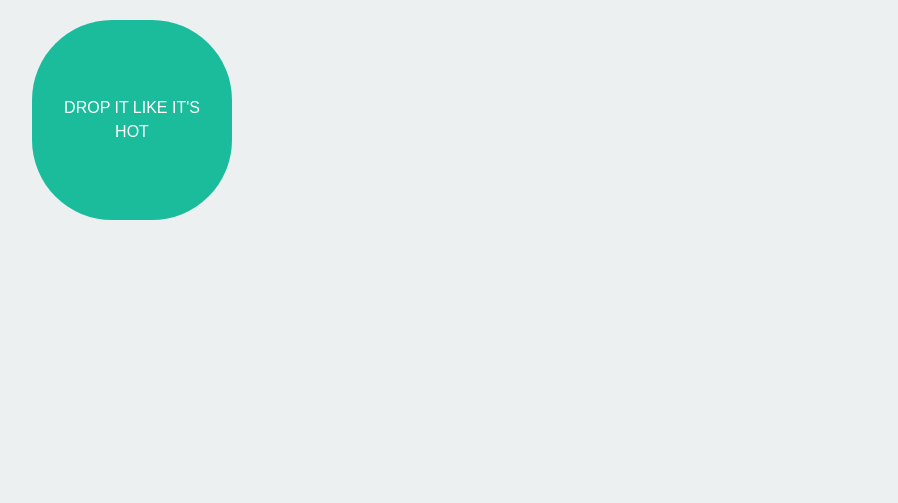
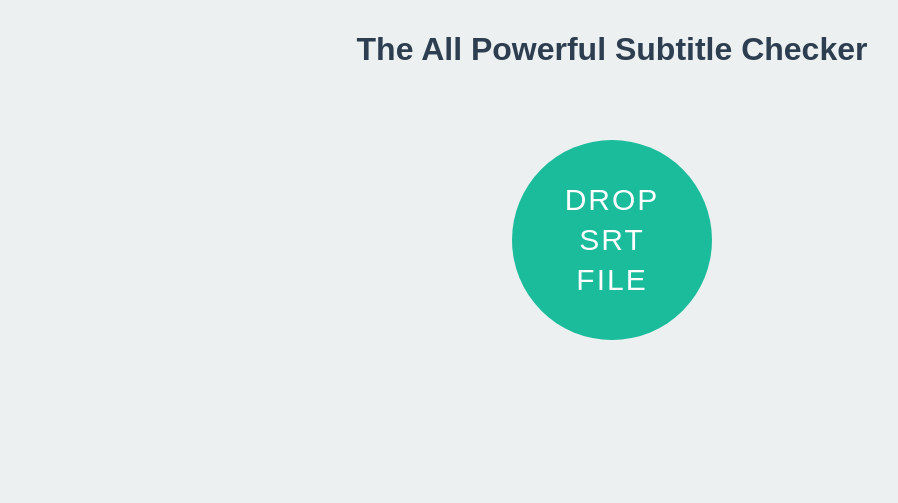
Before and after one commit to jansipos/subtitle-checker, a website: page index.html in a window 1280 px wide. Shown: the whole page, without its empty margins (28-926 px from the left). Drawn offline with Linux system fonts and the light colour scheme.

Commit message:
Add some styling

```diff
--- a/index.html
+++ b/index.html
@@ -5,24 +5,41 @@
   <meta name="viewport" content="width=device-width, initial-scale=1.0">
   <title>Subtitle Checker</title>
   <style>
+    html {
+      margin: 0;
+      padding: 0;
+    }
     body {
+      margin: 0;
+      padding: 0;
       font-family: Arial;
       background-color: #ecf0f1;
       color: #2c3e50;
-      margin-left: 40px;
+      width: 100%;
+    }
+    .wrapper {
+      display: flex;
+      flex-direction: column;
+      align-items: center;
+      width: 80%;
+      max-width: 960px;
+      margin: 10px auto;
     }
     #dropzone {
-      margin: 20px;
+      display: flex;
+      flex-direction: column;
+      align-items: center;
+      justify-content: center;
+      margin-top: 50px;
       background-color: #1abc9c;
-      border-radius: 10vh;
-      width: 20vh;
-      height: 20vh;
+      border-radius: 100px;
+      width: 100px;
+      height: 100px;
       color: white;
-      text-align: center;
-      display: flex;
-      align-items: center;
-      padding: 2.5vh;
-      line-height: 1.5rem;
+      padding: 50px;
+      font-size: 30px;
+      line-height: 40px;
+      letter-spacing: 2px;
     }
     #result {
       margin-bottom: 20vh;
@@ -85,8 +102,13 @@
   </style>
 </head>
 <body>
-  <div id="dropzone">DROP IT LIKE IT'S HOT</div>
-  <div id="result"></div>
+  <div class="wrapper">
+    <h1>The All Powerful Subtitle Checker</h1>
+    <div id="dropzone">
+    <div>DROP</div><div>SRT</div><div>FILE</div>
+    </div>
+    <div id="result"></div>
+  </div>
 
   <script id="template" type="x-tmpl-mustache">
     <h2>Errors</h2>
```
